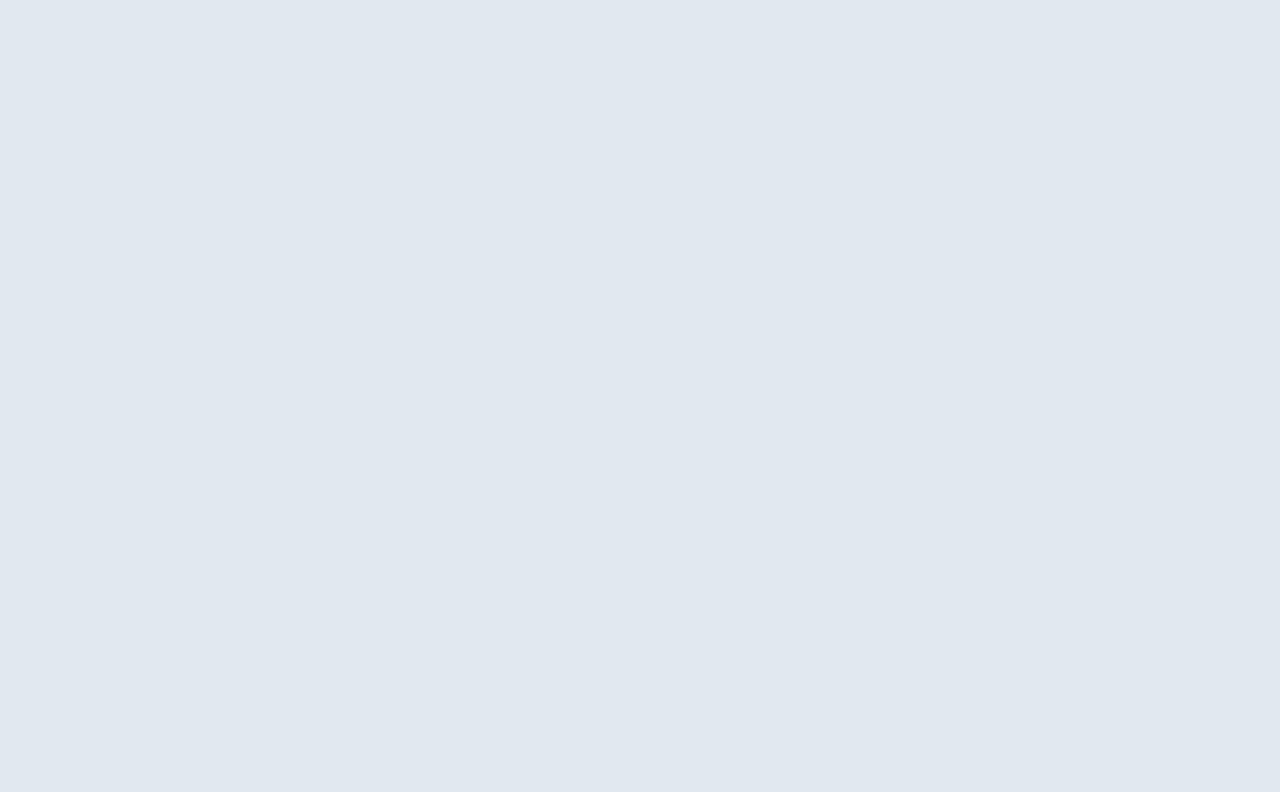
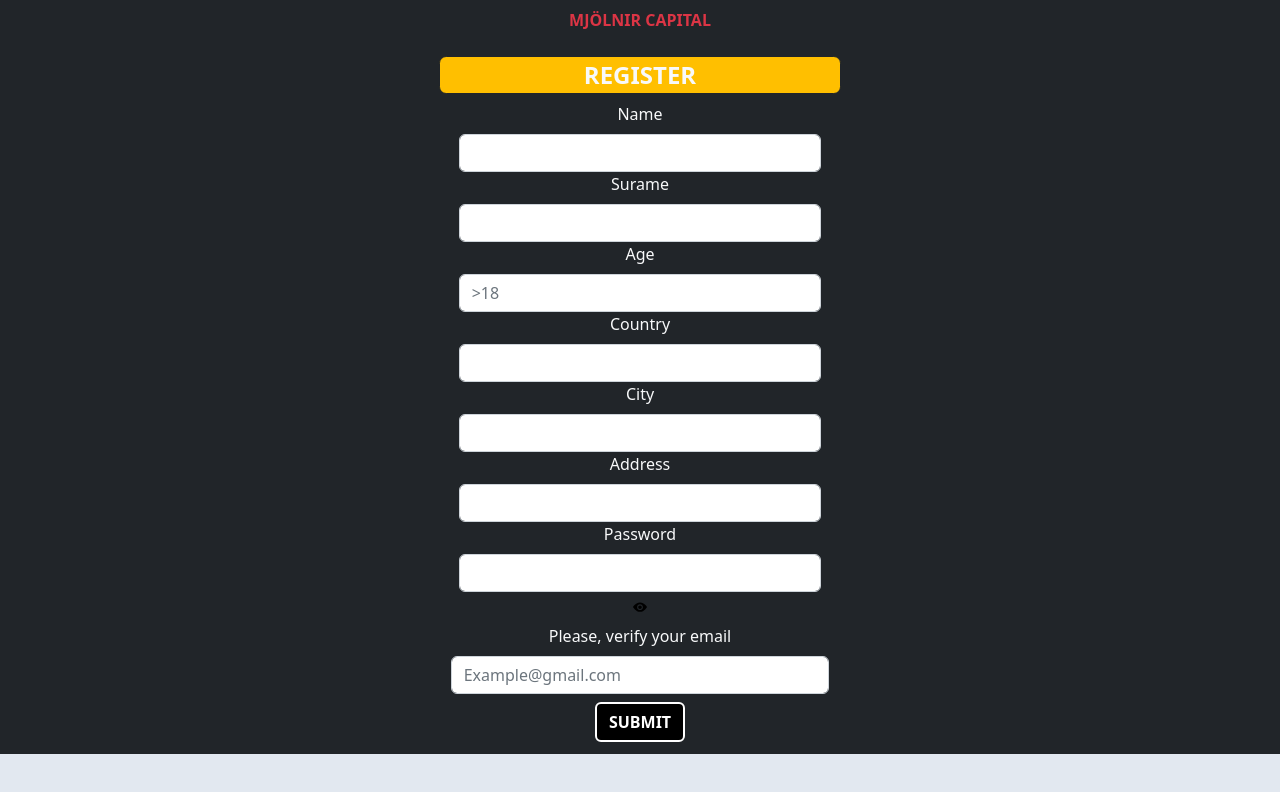
Before and after one commit to Coquixo/final-project-front, a React (Create React App) app: page /profile in a window 1280 px wide. Shown: the top 792 px of the page. Built offline with nearby package versions, Linux system fonts and the light colour scheme.

Commit message:
update profile added

```diff
--- a/src/components/Auth/LogIn/LogIn.jsx
+++ b/src/components/Auth/LogIn/LogIn.jsx
@@ -48,7 +48,6 @@ const Login = () => {
     const loginTry = async () => {
         let res = await loginApi(user);
         dispatch(login({ credentials: res }));
-        sessionStorage.setItem("userLoged", JSON.stringify(res));
         setTimeout(() => {
             navigate("/balances");
         }, 500);
--- a/src/components/Auth/Register/Register.jsx
+++ b/src/components/Auth/Register/Register.jsx
@@ -43,7 +43,7 @@ const Register = () => {
         let res = await registerApi(user);
         //Falta implementar el token.
 
-        if (res.message == "User created successfully") {
+        if (res.message === "User created successfully") {
             setTimeout(() => {
                 navigate("/welcome");
             }, 500);
@@ -81,7 +81,7 @@ const Register = () => {
                             <Form.Label>Email</Form.Label>
                             <Form.Control
                                 type="email"
-                                placeholder="Example@gmail..com"
+                                placeholder="example@gmail.com"
                                 name="email"
                                 onChange={inputHandler}
                                 onInput={(e) =>
--- /dev/null
+++ b/src/components/UpdateProfile/UpdateMyProfile.jsx
@@ -0,0 +1,186 @@
+import React, { useState, useEffect } from "react";
+import { Col, Container, Form, Row, Button } from "react-bootstrap";
+import { useDispatch, useSelector } from "react-redux";
+import { useNavigate } from "react-router";
+import { updateProfile } from "../../services/apiCalls";
+import { errorCheck } from "../../services/errorManage";
+import { userData, userout } from "../../services/slices/userSlice";
+import EyeIcon from "../icons/EyeIcon";
+import EyeSlashIcon from "../icons/EyeSlashIcon";
+
+const UpdateMyProfile = () => {
+    const userReduxCredentials = useSelector(userData);
+    const [passwordShown, setPasswordShown] = useState(false);
+    const [usersEmail, setUsersEmail] = useState(
+        userReduxCredentials.credentials.email
+    );
+    const token = userReduxCredentials.credentials.token;
+    const dispatch = useDispatch();
+    const navigate = useNavigate()
+    const [user, setUser] = useState({
+        name: userReduxCredentials.credentials.name,
+        surname: userReduxCredentials.credentials.surname,
+        phone: userReduxCredentials.credentials.phone,
+        age: userReduxCredentials.credentials.age,
+        country: userReduxCredentials.credentials.country,
+        city: userReduxCredentials.credentials.city,
+        address: userReduxCredentials.credentials.address,
+        password: undefined,
+    });
+
+    const [userError, setUserError] = useState({
+        nameError: "",
+        surnameError: "",
+        ageError: "",
+        phoneError: "",
+        coutryError: "",
+        cityError: "",
+        addressError: "",
+    });
+
+    const inputHandler = (e) => {
+        setUser((prevState) => ({
+            ...prevState,
+            [e.target.name]: e.target.value,
+        }));
+    };
+
+    const emailHandler = (e) => {
+        setUsersEmail(e.target.value);
+    };
+
+    const errorHandler = (field, value, type) => {
+        let error = "";
+        error = errorCheck(value, type);
+        setUserError((prevState) => ({
+            ...prevState,
+            [field + "Error"]: error,
+        }));
+    };
+    const togglePassword = () => {
+        setPasswordShown(!passwordShown);
+    };
+
+    const updateTry = async () => {
+        let res = await updateProfile(usersEmail, user, token);
+        console.log(res)
+        setTimeout(() => {
+            if (userReduxCredentials.credentials.token !== undefined) {
+                dispatch(userout({ credentials: {} })).then(navigate("/"));
+            }
+        }, 500);
+    };
+    return (
+        <Container>
+            <Row>
+                <Col className="formTitle mt-3 border-1 border border-dark">
+                    REGISTER
+                </Col>
+            </Row>
+            <Col>
+                <Form>
+                    <Form.Group className="m-2">
+                        <Form.Label>Name</Form.Label>
+                        <Form.Control
+                            type="text"
+                            name="name"
+                            onChange={inputHandler}
+                            value={user.name}
+                            onInput={(e) =>
+                                errorHandler(e.target.name, e.target.value, "text")
+                            }
+                        />
+                        <Form.Label>Surame</Form.Label>
+                        <Form.Control
+                            name="surname"
+                            onChange={inputHandler}
+                            value={user.surname}
+                            onInput={(e) =>
+                                errorHandler(e.target.name, e.target.value, "text")
+                            }
+                        />
+
+                        <Form.Label>Age</Form.Label>
+                        <Form.Control
+                            type="number"
+                            placeholder=">18"
+                            name="age"
+                            min="0"
+                            max="150"
+                            value={user.age}
+                            onChange={inputHandler}
+                            onInput={(e) =>
+                                errorHandler(e.target.name, e.target.value, "age")
+                            }
+                        />
+
+                        <Form.Label>Country</Form.Label>
+                        <Form.Control
+                            name="country"
+                            onChange={inputHandler}
+                            value={user.country}
+                            onInput={(e) =>
+                                errorHandler(e.target.name, e.target.value, "text")
+                            }
+                        />
+                        <Form.Label>City</Form.Label>
+                        <Form.Control
+                            name="city"
+                            onChange={inputHandler}
+                            value={user.city}
+                            onInput={(e) =>
+                                errorHandler(e.target.name, e.target.value, "text")
+                            }
+                        />
+                        <Form.Label>Address</Form.Label>
+                        <Form.Control
+                            name="address"
+                            onChange={inputHandler}
+                            value={user.address}
+                            onInput={(e) =>
+                                errorHandler(e.target.name, e.target.value, "text")
+                            }
+                        />
+                        <Form.Label>Password</Form.Label>
+                        <Form.Control
+                            type={passwordShown ? "text" : "password"}
+                            name="password"
+                            onChange={inputHandler}
+                            value={user.password}
+                            onInput={(e) =>
+                                errorHandler(e.target.name, e.target.value, "password")
+                            }
+                        />
+                        {passwordShown ? (
+                            <EyeSlashIcon onClick={togglePassword} />
+                        ) : (
+                            <EyeIcon onClick={togglePassword} />
+                        )}
+                    </Form.Group>
+                    <Form.Label>Please, verify your email</Form.Label>
+                    <Form.Control
+                        type="email"
+                        placeholder="Example@gmail.com"
+                        name="email"
+                        onChange={emailHandler}
+                        onInput={(e) =>
+                            errorHandler(e.target.name, e.target.value, "email")
+                        }
+                    />
+                    <Button className="my-2 submitButton" onClick={() => updateTry()}>
+                        SUBMIT
+                    </Button>
+
+                    <Form.Text className="text-danger errorHanlderDesign d-flex flex-column">
+                        <span>{userError.nameError}</span>
+                        <span>{userError.emailError}</span>
+                        <span>{userError.passwordError}</span>
+                        <span>{userError.ageError}</span>
+                    </Form.Text>
+                </Form>
+            </Col>
+        </Container>
+    );
+};
+
+export default UpdateMyProfile;
--- a/src/containers/ProfileView/Profile.jsx
+++ b/src/containers/ProfileView/Profile.jsx
@@ -1,7 +1,47 @@
 import React from "react";
+import { Row, Container, Col } from "react-bootstrap";
+import { useSelector } from "react-redux";
+import UpdateMyProfile from "../../components/UpdateProfile/UpdateMyProfile";
+import { userData } from "../../services/slices/userSlice";
 
 const Profile = () => {
+    const userReduxCredentials = useSelector(userData);
 
-}
+
+    return (
+        <Container fluid className="bg-dark text-light">
+            <Row className="text-danger fw-bold py-2">
+                <Col>MJÖLNIR CAPITAL</Col>
+            </Row>
+            <Row>
+                {/* <Col>
+                    <Row className="text-warning">Your data:</Row>
+                    <Row>Name: {userReduxCredentials.credentials.name} </Row>
+                    <Row>Surname: {userReduxCredentials.credentials.surname} </Row>
+                    <Row>Email: {userReduxCredentials.credentials.email} </Row>
+                    <Row>Phone: {userReduxCredentials.credentials.phone} </Row>
+                    <Row>Age: {userReduxCredentials.credentials.age} </Row>
+                    <Row>Country: {userReduxCredentials.credentials.country} </Row>
+                    <Row>City: {userReduxCredentials.credentials.city} </Row>
+                    <Row>Address: {userReduxCredentials.credentials.address} </Row>
+                    <Row>
+                        State:{" "}
+                        {userReduxCredentials.credentials.state === 1 ? "Active" : "Disabled"}{" "}
+                    </Row>
+                    <Row>
+                        Role:{" "}
+                        {userReduxCredentials.credentials.state === 1 ? "admin" : "user"}{" "}
+                    </Row>
+                </Col> */}
+                <Col></Col>
+                <Col>
+                    <UpdateMyProfile />
+                </Col>
+                <Col></Col>
+            </Row>
+            <Row></Row>
+        </Container>
+    );
+};
 
 export default Profile;
--- a/src/services/apiCalls.js
+++ b/src/services/apiCalls.js
@@ -37,15 +37,18 @@ export const updateUserStatus = async (email, user) => {
 //Update User
 /*We ask for email to verify what email data we are updating.
 User stands for the body.*/
-export const updateProfile = async (email, user) => {
-  let res = await axios.put(`/${database}/${email}/update`, user);
+export const updateProfile = async (email, user, token) => {
+  console.log(token);
+  let res = await axios.put(`${database}/user/${email}/update`, user, {
+    headers: { Authorization: `Bearer ${token}` },
+  });
   return res.data;
 };
 
 //Delete a user
 //Email stands for what account we are deleting
 export const deleteUser = async (email) => {
-  let res = await axios.delete(`${database}/${email}/delete`);
+  let res = await axios.delete(`${database}/user/${email}/delete`);
   return res.data;
 };
 
```
Also changed, not shown: src/components/UpdateProfile/UpdateOthersProfiles.jsx (added).
